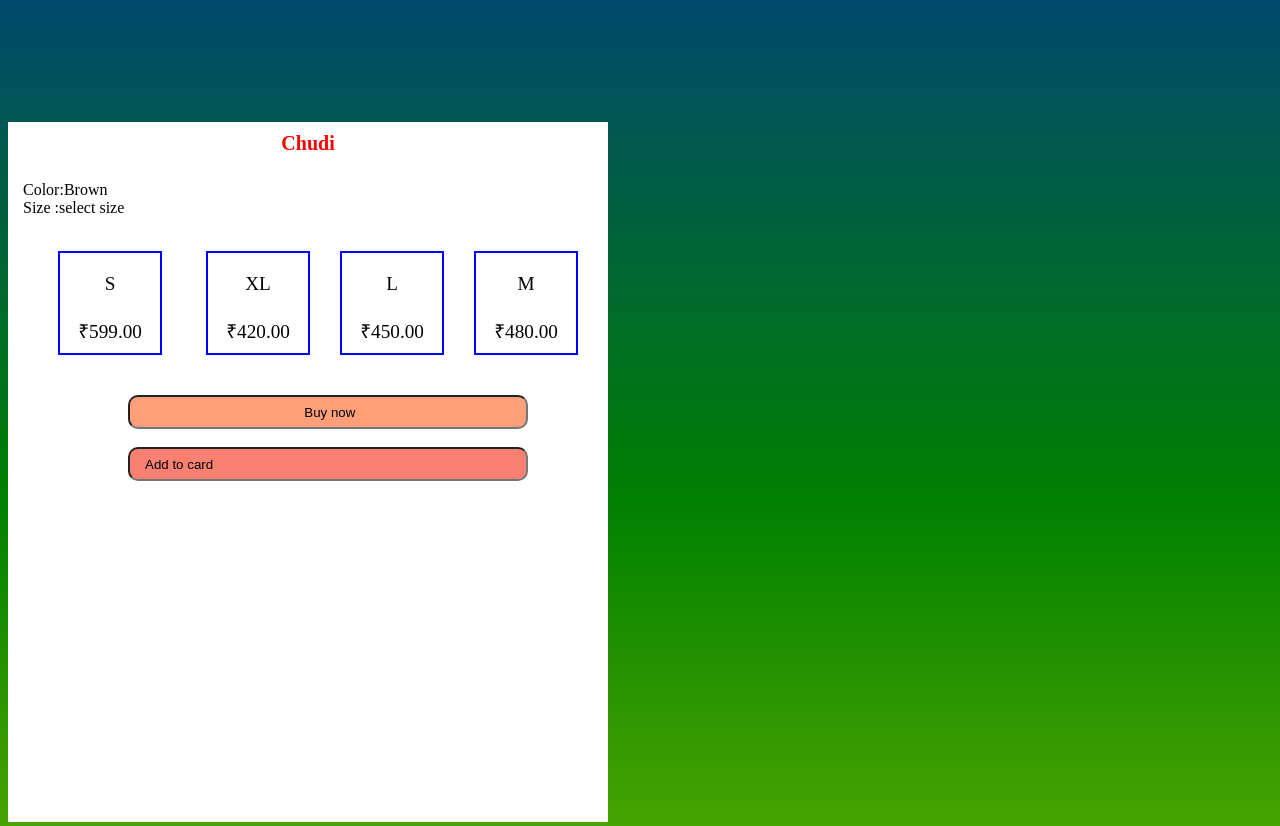
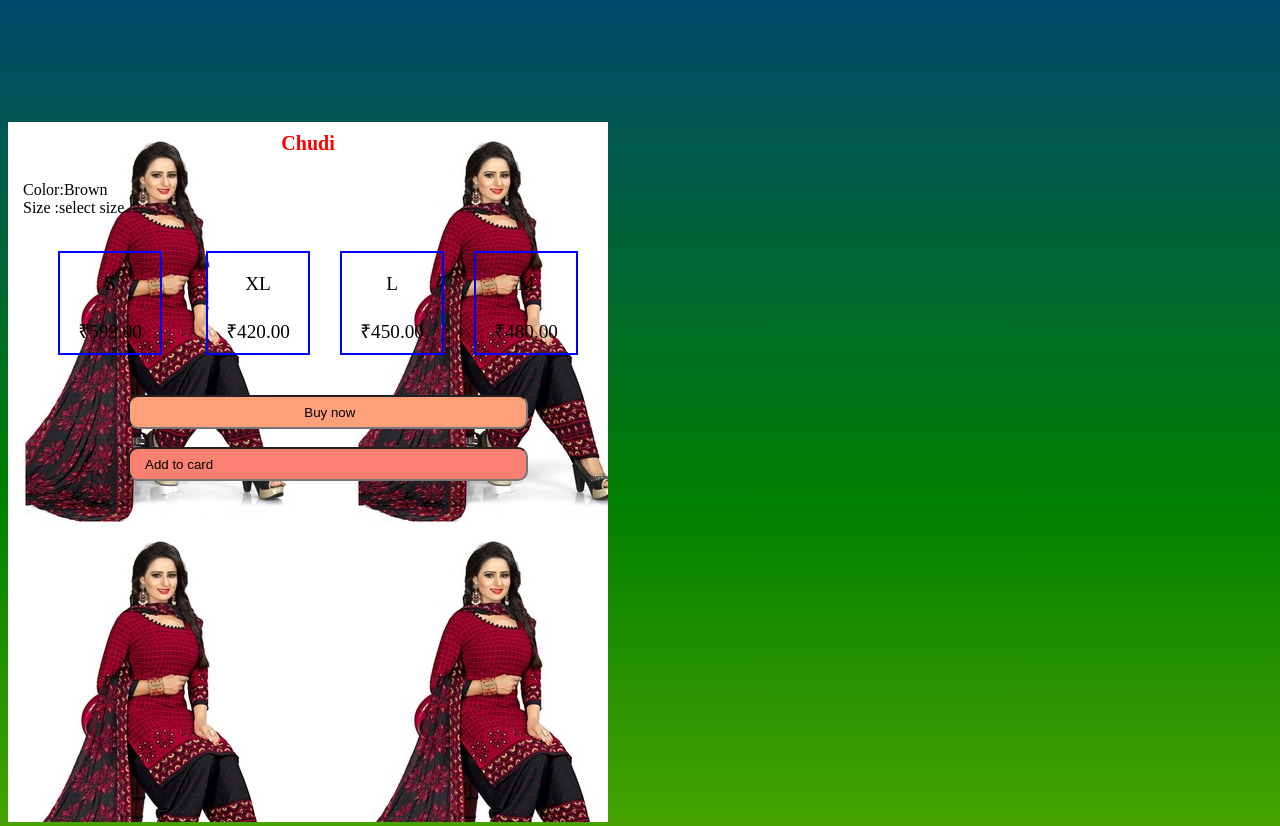
Before and after one commit to durgavasan1109/online-shop, a plain HTML site: page index.html in a window 1280 px wide. Shown: the part 1840-2666 px from the top of the page. Drawn offline with nearby package versions, Linux system fonts and the light colour scheme.

Commit message:
Update style.css

```diff
--- a/style.css
+++ b/style.css
@@ -113,6 +113,9 @@ h4{
 	height:700px;
 	width:600px;
 	background:white;
+}
+#shop{
+	background:url("chudi.jpeg");
 }
 h6{
 	color:red;
```
